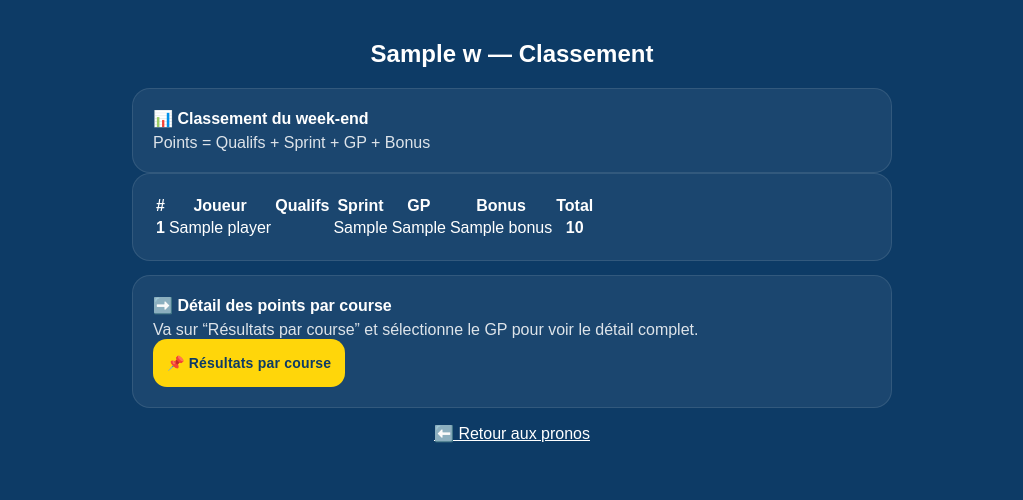
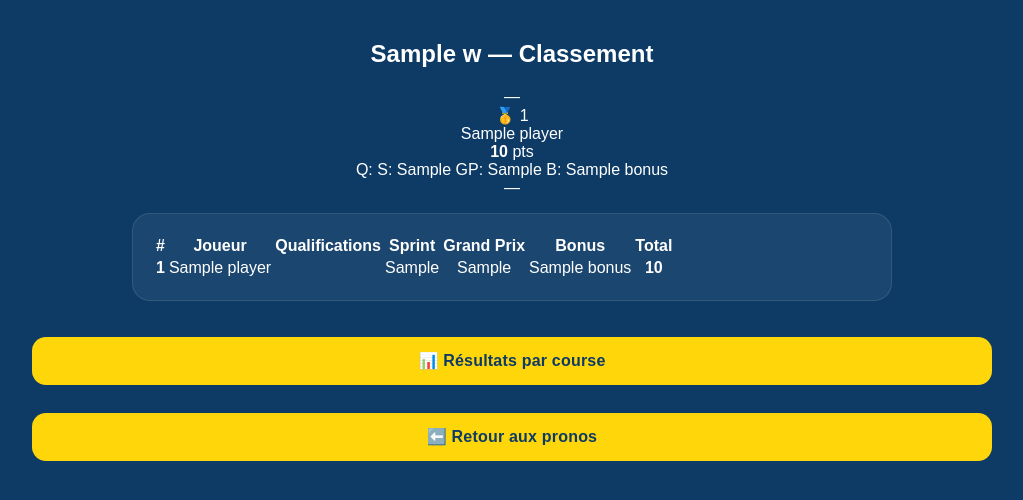
Before and after one commit to benjaminsoler07-lang/motogp-jeu, a Flask app: template templates/classement.html in a window 1280 px wide. Shown: the part 175-675 px from the top of the page, without its empty margins (128-1151 px from the left). Run offline with Flask 3, Linux system fonts and the light colour scheme; the template is opened without the code that fills it: most values are stand-ins (such as "Sample title", 1, 10 or a date in 2020); parts of the project's set-up code (start-up, migrations or seed data) failed here and were passed over.

Commit message:
Update classement.html

```diff
--- a/templates/classement.html
+++ b/templates/classement.html
@@ -1,35 +1,97 @@
 {% extends 'base.html' %}
 {% block title %}Classement — {{ w.label }}{% endblock %}
 {% block content %}
+
   <h2>{{ w.label }} — Classement</h2>
 
   {% if notice %}
     <p class="notice">{{ notice }}</p>
+
+    <div style="margin-top:16px;">
+      <a class="btn" href="{{ url_for('results_by_race', gp=w.id) }}">📊 Résultats par course</a>
+      {% if closed %}
+        <a class="btn" href="{{ url_for('public_pronos', weekend_id=w.id) }}">👀 Pronos publics</a>
+      {% else %}
+        <a class="btn" href="{{ url_for('pronos', weekend_id=w.id) }}">✍️ Retour aux pronos</a>
+      {% endif %}
+    </div>
+
   {% else %}
 
-    <div class="card" style="text-align:left;">
-      <p style="margin:0;"><strong>📊 Classement du week-end</strong></p>
-      <p style="margin:6px 0 0; opacity:.85;">
-        Points = Qualifs + Sprint + GP + Bonus
-      </p>
+    {# -------- PODIUM (Top 3) -------- #}
+    <div class="podium-wrap">
+      {% set top1 = rows[0] if rows|length > 0 else None %}
+      {% set top2 = rows[1] if rows|length > 1 else None %}
+      {% set top3 = rows[2] if rows|length > 2 else None %}
+
+      <div class="podium">
+        <div class="podium-card podium-2">
+          {% if top2 %}
+            <div class="podium-rank">🥈 2</div>
+            <div class="podium-name">{{ top2.player }}</div>
+            <div class="podium-points"><strong>{{ top2.total }}</strong> pts</div>
+            <div class="podium-breakdown">
+              <span>Q: {{ top2.q }}</span>
+              <span>S: {{ top2.s }}</span>
+              <span>GP: {{ top2.gp }}</span>
+              <span>B: {{ top2.bonus }}</span>
+            </div>
+          {% else %}
+            <div class="podium-empty">—</div>
+          {% endif %}
+        </div>
+
+        <div class="podium-card podium-1">
+          {% if top1 %}
+            <div class="podium-rank">🥇 1</div>
+            <div class="podium-name">{{ top1.player }}</div>
+            <div class="podium-points"><strong>{{ top1.total }}</strong> pts</div>
+            <div class="podium-breakdown">
+              <span>Q: {{ top1.q }}</span>
+              <span>S: {{ top1.s }}</span>
+              <span>GP: {{ top1.gp }}</span>
+              <span>B: {{ top1.bonus }}</span>
+            </div>
+          {% else %}
+            <div class="podium-empty">—</div>
+          {% endif %}
+        </div>
+
+        <div class="podium-card podium-3">
+          {% if top3 %}
+            <div class="podium-rank">🥉 3</div>
+            <div class="podium-name">{{ top3.player }}</div>
+            <div class="podium-points"><strong>{{ top3.total }}</strong> pts</div>
+            <div class="podium-breakdown">
+              <span>Q: {{ top3.q }}</span>
+              <span>S: {{ top3.s }}</span>
+              <span>GP: {{ top3.gp }}</span>
+              <span>B: {{ top3.bonus }}</span>
+            </div>
+          {% else %}
+            <div class="podium-empty">—</div>
+          {% endif %}
+        </div>
+      </div>
     </div>
 
-    <div class="card" style="overflow-x:auto;">
+    {# -------- TABLEAU COMPLET -------- #}
+    <div class="card" style="margin-top:16px; overflow:auto;">
       <table class="classement">
         <thead>
           <tr>
             <th>#</th>
             <th>Joueur</th>
-            <th>Qualifs</th>
+            <th>Qualifications</th>
             <th>Sprint</th>
-            <th>GP</th>
+            <th>Grand Prix</th>
             <th>Bonus</th>
             <th>Total</th>
           </tr>
         </thead>
         <tbody>
           {% for r in rows %}
-            <tr>
+            <tr class="{% if loop.index == 1 %}row-gold{% elif loop.index == 2 %}row-silver{% elif loop.index == 3 %}row-bronze{% endif %}">
               <td><strong>{{ loop.index }}</strong></td>
               <td>{{ r.player }}</td>
               <td>{{ r.q }}</td>
@@ -43,21 +105,17 @@
       </table>
     </div>
 
+    {# -------- LIENS BAS DE PAGE -------- #}
+    <div style="margin-top:18px; display:flex; gap:10px; justify-content:center; flex-wrap:wrap;">
+      <a class="btn" href="{{ url_for('results_by_race', gp=w.id) }}">📊 Résultats par course</a>
+
+      {% if closed %}
+        <a class="btn" href="{{ url_for('public_pronos', weekend_id=w.id) }}">👀 Pronos publics</a>
+      {% else %}
+        <a class="btn" href="{{ url_for('pronos', weekend_id=w.id) }}">⬅️ Retour aux pronos</a>
+      {% endif %}
+    </div>
+
   {% endif %}
 
-  <div class="card" style="text-align:left; margin-top:14px;">
-    <p style="margin:0;"><strong>➡️ Détail des points par course</strong></p>
-    <p style="margin:6px 0 0; opacity:.85;">
-      Va sur “Résultats par course” et sélectionne le GP pour voir le détail complet.
-    </p>
-    <a class="btn btn-small" href="{{ url_for('results_by_race') }}">📌 Résultats par course</a>
-  </div>
-
-  <p style="margin-top:16px;">
-    {% if closed %}
-      <a href="{{ url_for('public_pronos', weekend_id=w.id) }}">⬅️ Retour aux pronos publics</a>
-    {% else %}
-      <a href="{{ url_for('pronos', weekend_id=w.id) }}">⬅️ Retour aux pronos</a>
-    {% endif %}
-  </p>
 {% endblock %}
```
